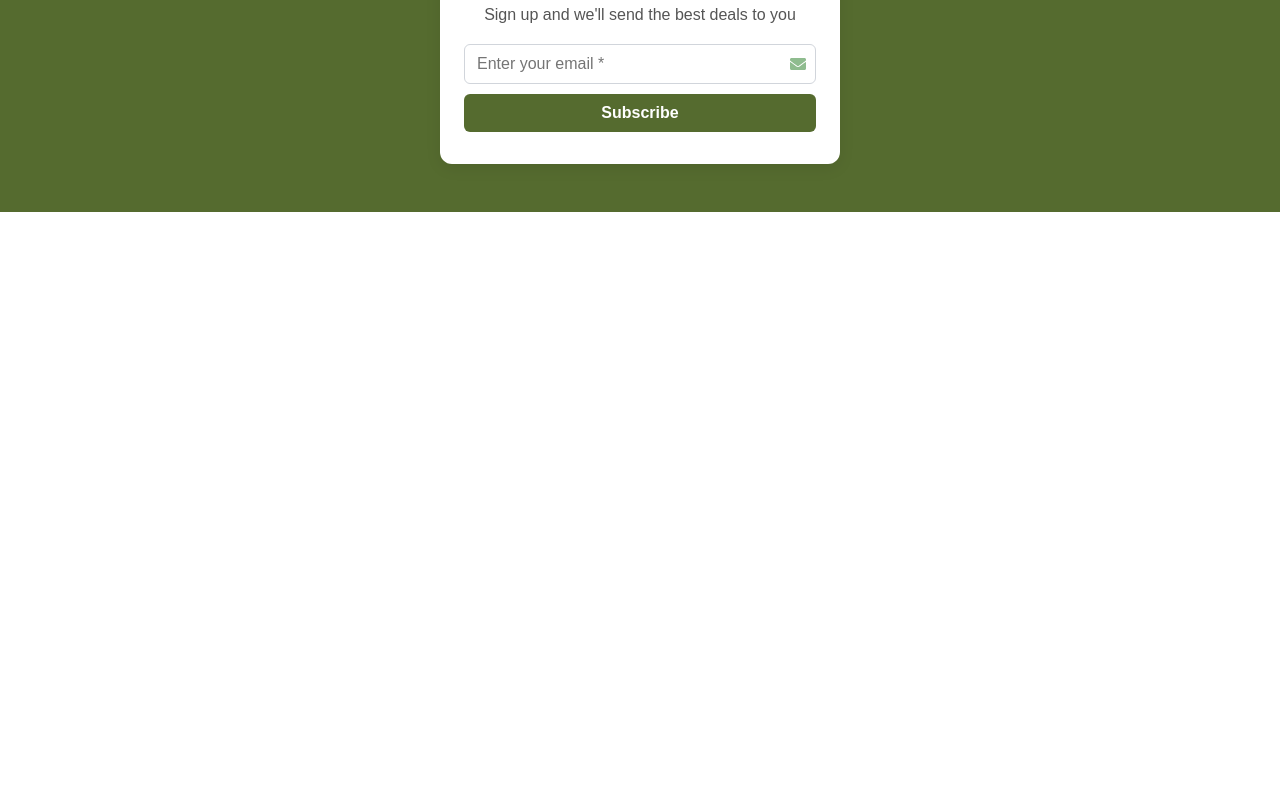
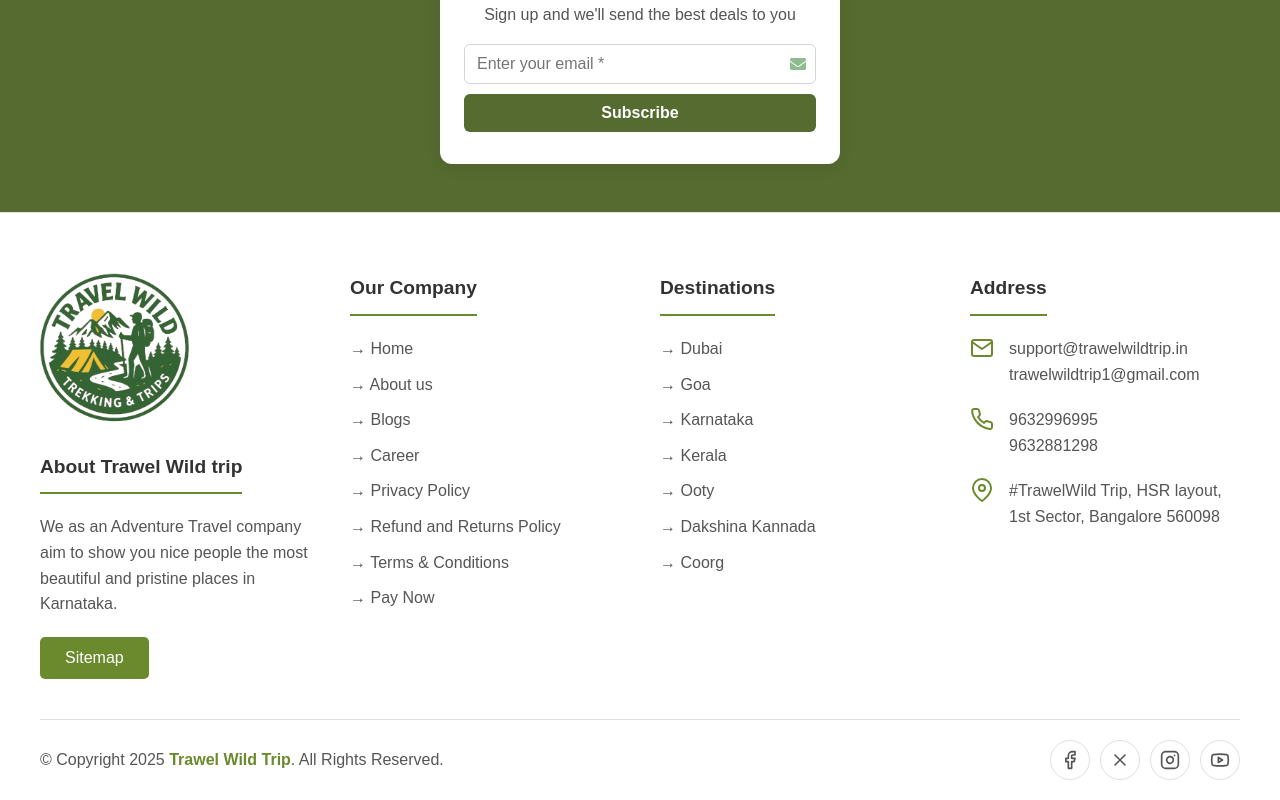
Before and after one commit to madhankumar1192000/frontend, a React (Vite) app: page / in a window 1280 px wide. Shown: the part 6190-6990 px from the top of the page. Before the commit the page ends 6402 px from the top, so only its background shows below. Built offline with nearby package versions, Linux system fonts and the light colour scheme.

Commit message:
created footer

```diff
--- /dev/null
+++ b/src/pages/footer/Footer.module.css
@@ -0,0 +1,119 @@
+/* Corrected Footer.module.css */
+.footer {
+  font-family: "Arial", sans-serif;
+  background-color: #ffffff;
+  color: #555;
+  padding: 60px 20px 20px;
+  border-top: 1px solid #e0e0e0;
+  line-height: 1.6;
+}
+.container {
+  max-width: 1200px;
+  margin: 0 auto;
+  display: grid;
+  grid-template-columns: repeat(auto-fit, minmax(250px, 1fr));
+  gap: 40px;
+  padding-bottom: 40px;
+}
+.heading {
+  color: #333;
+  font-size: 1.2rem;
+  font-weight: bold;
+  margin-bottom: 20px;
+  position: relative;
+  padding-bottom: 10px;
+  border-bottom: 2px solid #6a8a2d;
+  display: inline-block;
+}
+.aboutSection {
+} /* Empty rule, can be removed if not used */
+.logo {
+  width: 150px;
+  margin-bottom: 20px;
+}
+.text {
+  margin-bottom: 20px;
+}
+.sitemapButton {
+  background-color: #6a8a2d;
+  color: white;
+  border: none;
+  padding: 12px 25px;
+  border-radius: 5px;
+  cursor: pointer;
+  font-size: 1rem;
+  transition: background-color 0.3s ease;
+}
+.linksSection {
+} /* Empty rule, can be removed if not used */
+.linkList {
+  list-style: none;
+  padding: 0;
+  margin: 0;
+}
+.linkListItem {
+  margin-bottom: 10px;
+}
+.link {
+  color: #555;
+  text-decoration: none;
+  transition: color 0.3s ease;
+}
+.addressSection {
+} /* Empty rule, can be removed if not used */
+.addressList {
+  list-style: none;
+  padding: 0;
+  margin: 0;
+}
+.addressListItem {
+  display: flex;
+  align-items: flex-start;
+  margin-bottom: 20px;
+}
+.addressTextContainer {
+  display: flex;
+  flex-direction: column;
+}
+.icon {
+  color: #6a8a2d;
+  margin-right: 15px;
+  flex-shrink: 0;
+  width: 24px;
+  height: 24px;
+}
+.bottomBar {
+  border-top: 1px solid #e0e0e0;
+  padding-top: 20px;
+  display: flex;
+  justify-content: space-between;
+  align-items: center;
+  flex-wrap: wrap;
+  max-width: 1200px;
+  margin: 0 auto;
+}
+.companyLink {
+  color: #6a8a2d;
+  text-decoration: none;
+  font-weight: bold;
+}
+.socialLinks {
+  display: flex;
+  gap: 10px;
+}
+.socialLink {
+  color: #555;
+  border: 1px solid #e0e0e0;
+  border-radius: 50%;
+  width: 40px;
+  height: 40px;
+  display: flex;
+  justify-content: center;
+  align-items: center;
+  text-decoration: none;
+  transition: all 0.3s ease;
+}
+.socialIcon {
+  width: 20px;
+  height: 20px;
+}
--- /dev/null
+++ b/src/pages/footer/Footer.tsx
@@ -0,0 +1,251 @@
+// Footer.tsx
+import { Link } from "react-router-dom";
+import React from "react";
+import styles from "./Footer.module.css";
+import logo from "../../assets/logo.png";
+
+const MailIcon = () => (
+  <svg
+    xmlns="http://www.w3.org/2000/svg"
+    width="24"
+    height="24"
+    viewBox="0 0 24 24"
+    fill="none"
+    stroke="currentColor"
+    strokeWidth="2"
+    strokeLinecap="round"
+    strokeLinejoin="round"
+    className={styles.icon}
+  >
+    <path d="M4 4h16c1.1 0 2 .9 2 2v12c0 1.1-.9 2-2 2H4c-1.1 0-2-.9-2-2V6c0-1.1.9-2 2-2z"></path>
+    <polyline points="22,6 12,13 2,6"></polyline>
+  </svg>
+);
+
+const PhoneIcon = () => (
+  <svg
+    xmlns="http://www.w3.org/2000/svg"
+    width="24"
+    height="24"
+    viewBox="0 0 24 24"
+    fill="none"
+    stroke="currentColor"
+    strokeWidth="2"
+    strokeLinecap="round"
+    strokeLinejoin="round"
+    className={styles.icon}
+  >
+    <path d="M22 16.92v3a2 2 0 0 1-2.18 2 19.79 19.79 0 0 1-8.63-3.07 19.5 19.5 0 0 1-6-6 19.79 19.79 0 0 1-3.07-8.67A2 2 0 0 1 4.11 2h3a2 2 0 0 1 2 1.72 12.84 12.84 0 0 0 .7 2.81 2 2 0 0 1-.45 2.11L8.09 9.91a16 16 0 0 0 6 6l1.27-1.27a2 2 0 0 1 2.11-.45 12.84 12.84 0 0 0 2.81.7A2 2 0 0 1 22 16.92z"></path>
+  </svg>
+);
+
+const LocationIcon = () => (
+  <svg
+    xmlns="http://www.w3.org/2000/svg"
+    width="24"
+    height="24"
+    viewBox="0 0 24 24"
+    fill="none"
+    stroke="currentColor"
+    strokeWidth="2"
+    strokeLinecap="round"
+    strokeLinejoin="round"
+    className={styles.icon}
+  >
+    <path d="M21 10c0 7-9 13-9 13s-9-6-9-13a9 9 0 0 1 18 0z"></path>
+    <circle cx="12" cy="10" r="3"></circle>
+  </svg>
+);
+
+const FacebookIcon = () => (
+  <svg
+    xmlns="http://www.w3.org/2000/svg"
+    width="24"
+    height="24"
+    viewBox="0 0 24 24"
+    fill="none"
+    stroke="currentColor"
+    strokeWidth="2"
+    strokeLinecap="round"
+    strokeLinejoin="round"
+    className={styles.socialIcon}
+  >
+    <path d="M18 2h-3a5 5 0 0 0-5 5v3H7v4h3v8h4v-8h3l1-4h-4V7a1 1 0 0 1 1-1h3z"></path>
+  </svg>
+);
+
+const XIcon = () => (
+  <svg
+    xmlns="http://www.w3.org/2000/svg"
+    width="24"
+    height="24"
+    viewBox="0 0 24 24"
+    fill="none"
+    stroke="currentColor"
+    strokeWidth="2"
+    strokeLinecap="round"
+    strokeLinejoin="round"
+    className={styles.socialIcon}
+  >
+    <path d="M18 6 6 18" />
+    <path d="m6 6 12 12" />
+  </svg>
+);
+
+const InstagramIcon = () => (
+  <svg
+    xmlns="http://www.w3.org/2000/svg"
+    width="24"
+    height="24"
+    viewBox="0 0 24 24"
+    fill="none"
+    stroke="currentColor"
+    strokeWidth="2"
+    strokeLinecap="round"
+    strokeLinejoin="round"
+    className={styles.socialIcon}
+  >
+    <rect width="20" height="20" x="2" y="2" rx="5" ry="5" />
+    <path d="M16 11.37A4 4 0 1 1 12.63 8 4 4 0 0 1 16 11.37z" />
+    <line x1="17.5" x2="17.51" y1="6.5" y2="6.5" />
+  </svg>
+);
+
+const YoutubeIcon = () => (
+  <svg
+    xmlns="http://www.w3.org/2000/svg"
+    width="24"
+    height="24"
+    viewBox="0 0 24 24"
+    fill="none"
+    stroke="currentColor"
+    strokeWidth="2"
+    strokeLinecap="round"
+    strokeLinejoin="round"
+    className={styles.socialIcon}
+  >
+    <path d="M2.5 17a24.12 24.12 0 0 1 0-10 2 2 0 0 1 1.4-1.4 49.56 49.56 0 0 1 16.2 0A2 2 0 0 1 21.5 7a24.12 24.12 0 0 1 0 10 2 2 0 0 1-1.4 1.4 49.55 49.55 0 0 1-16.2 0A2 2 0 0 1 2.5 17Z" />
+    <path d="m10 15 5-3-5-3z" />
+  </svg>
+);
+
+const Footer: React.FC = () => {
+  return (
+    <footer className={styles.footer}>
+      <div className={styles.container}>
+        {/* About Section */}
+        <div className={styles.aboutSection}>
+          <img src={logo} alt="Trawel Wild Trip Logo" className={styles.logo} />
+          <h3 className={styles.heading}>About Trawel Wild trip</h3>
+          <p className={styles.text}>
+            We as an Adventure Travel company aim to show you nice people the
+            most beautiful and pristine places in Karnataka.
+          </p>
+          <button className={styles.sitemapButton}>Sitemap</button>
+        </div>
+
+        {/* Links Section */}
+        <div className={styles.linksSection}>
+          <h3 className={styles.heading}>Our Company</h3>
+          <ul className={styles.linkList}>
+            {[
+              "Home",
+              "About us",
+              "Blogs",
+              "Career",
+              "Privacy Policy",
+              "Refund and Returns Policy",
+              "Terms & Conditions",
+              "Pay Now",
+            ].map((text, idx) => (
+              <li className={styles.linkListItem} key={text}>
+                <Link
+                  to={`/${text.replace(/\s+/g, "-").toLowerCase()}`}
+                  className={styles.link}
+                >
+                  → {text}
+                </Link>
+              </li>
+            ))}
+          </ul>
+        </div>
+
+        {/* Destinations Section */}
+        <div className={styles.linksSection}>
+          <h3 className={styles.heading}>Destinations</h3>
+          <ul className={styles.linkList}>
+            {[
+              "Dubai",
+              "Goa",
+              "Karnataka",
+              "Kerala",
+              "Ooty",
+              "Dakshina Kannada",
+              "Coorg",
+            ].map((text, idx) => (
+              <li className={styles.linkListItem} key={text}>
+                <a href="#" className={styles.link}>
+                  → {text}
+                </a>
+              </li>
+            ))}
+          </ul>
+        </div>
+
+        {/* Address Section */}
+        <div className={styles.addressSection}>
+          <h3 className={styles.heading}>Address</h3>
+          <ul className={styles.addressList}>
+            <li className={styles.addressListItem}>
+              <MailIcon />
+              <div className={styles.addressTextContainer}>
+                <span>support@trawelwildtrip.in</span>
+                <span>trawelwildtrip1@gmail.com</span>
+              </div>
+            </li>
+            <li className={styles.addressListItem}>
+              <PhoneIcon />
+              <div className={styles.addressTextContainer}>
+                <span>9632996995</span>
+                <span>9632881298</span>
+              </div>
+            </li>
+            <li className={styles.addressListItem}>
+              <LocationIcon />
+              <span>
+                #TrawelWild Trip, HSR layout, 1st Sector, Bangalore 560098
+              </span>
+            </li>
+          </ul>
+        </div>
+      </div>
+
+      {/* Copyright and Social Media Section */}
+      <div className={styles.bottomBar}>
+        <p>
+          © Copyright 2025{" "}
+          <a href="#" className={styles.companyLink}>
+            Trawel Wild Trip
+          </a>
+          . All Rights Reserved.
+        </p>
+        <div className={styles.socialLinks}>
+          <a href="#" className={styles.socialLink}>
+            <FacebookIcon />
+          </a>
+          <a href="#" className={styles.socialLink}>
+            <XIcon />
+          </a>
+          <a href="#" className={styles.socialLink}>
+            <InstagramIcon />
+          </a>
+          <a href="#" className={styles.socialLink}>
+            <YoutubeIcon />
+          </a>
+        </div>
+      </div>
+    </footer>
+  );
+};
+
+export default Footer;
--- a/src/pages/home/Home.tsx
+++ b/src/pages/home/Home.tsx
@@ -13,6 +13,7 @@
 import CorporateClients from "../../components/CorporateClients/CorporateClients";
 import Testimonials from "../../components/Testimonials/Testimonials";
 import EmailSubscribe from "../../components/EmailSubscribe/EmailSubscribe";
+import Footer from "../footer/Footer";
 
 const Home = () => {
   const [currentSlide, setCurrentSlide] = useState(0);
@@ -140,6 +141,7 @@
       <CorporateClients />
       <Testimonials />
       <EmailSubscribe />
+      <Footer />
     </>
   );
 };
```
